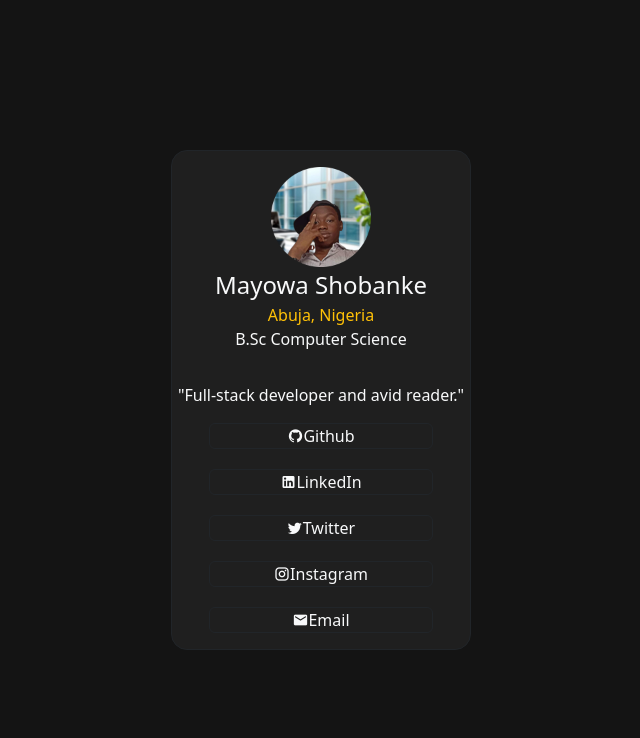
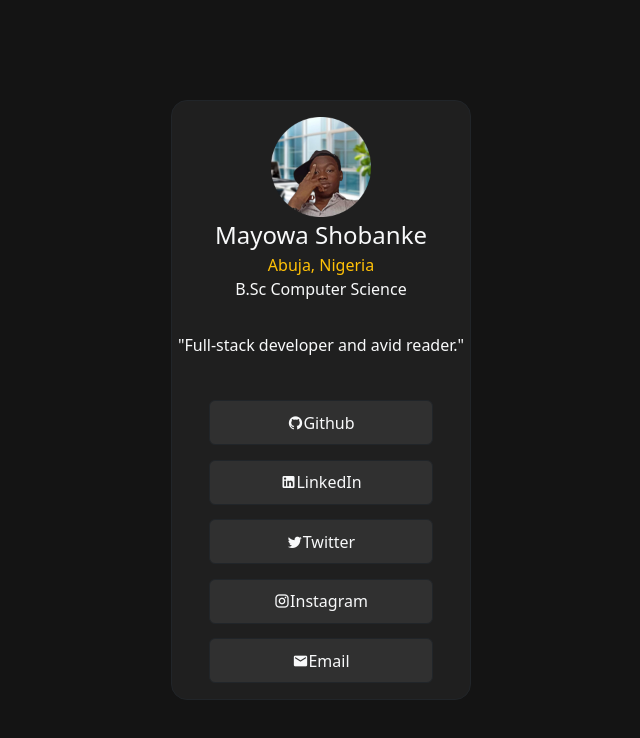
Before and after one commit to maryorwah04/myProfile, a plain HTML site: page index.html in a window 1280 px wide. Shown: the whole page, without its empty margins (319-959 px from the left). Drawn offline with nearby package versions, Linux system fonts and the light colour scheme.

Commit message:
style child-div content

```diff
--- a/style.css
+++ b/style.css
@@ -1,10 +1,20 @@
 body {
     background-color: hsl(0, 0%, 8%);
     height: 100vh;
+    font-family: system-ui, -apple-system, BlinkMacSystemFont, 'Segoe UI', Roboto, Oxygen, Ubuntu, Cantarell, 'Open Sans', 'Helvetica Neue', sans-serif;
 }
 
 .child-div {
-    height: 500px;
+    height: 600px;
     width: 300px;
     background-color: hsl(0, 0%, 12%);
 }
+
+.w-75 {
+    background-color: hsl(0, 0%, 19%);
+    height: 45px;
+}
+
+.w-75:hover {
+    cursor: pointer;
+}
```
